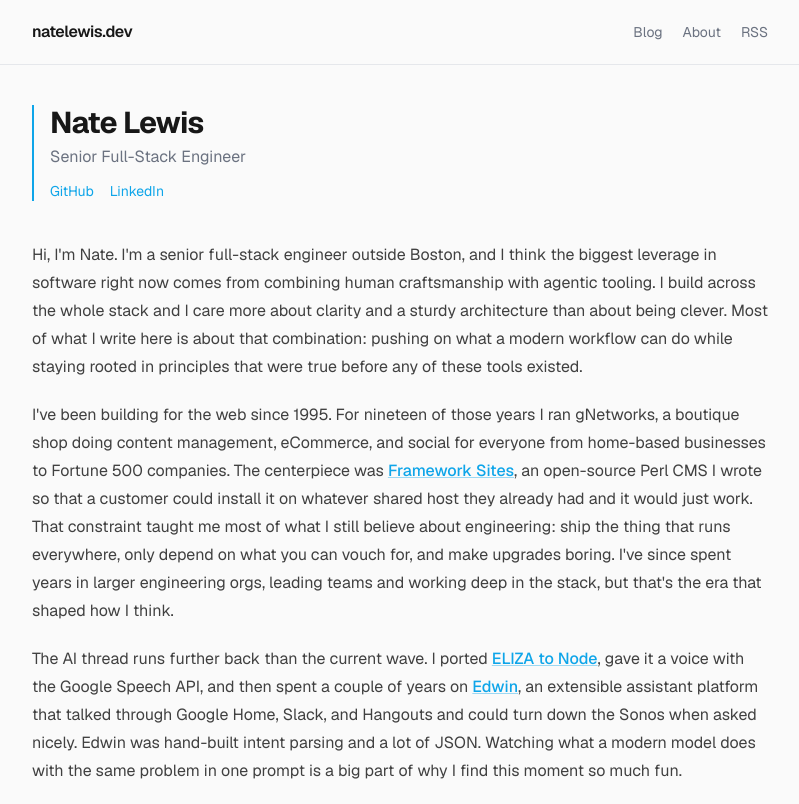
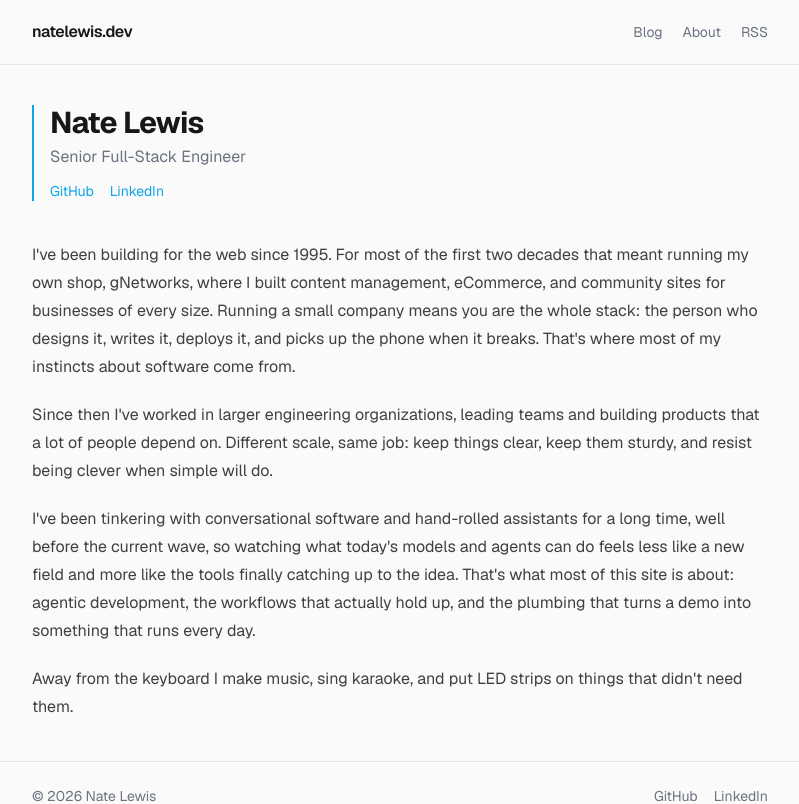
Before and after one commit to natelewis/natelewis-dev, a Next.js app: page /about in a window 1280 px wide. Shown: the top 804 px of the page, without its empty margins (240-1039 px from the left). Built offline with nearby package versions, Linux system fonts and the light colour scheme.

Commit message:
About: high level, lead with history

```diff
--- a/src/app/about/page.tsx
+++ b/src/app/about/page.tsx
@@ -33,59 +33,35 @@ export default function About() {
 
       <div className="prose prose-neutral dark:prose-invert max-w-none">
         <p>
-          Hi, I&apos;m Nate. I&apos;m a senior full-stack engineer outside
-          Boston, and I think the biggest leverage in software right now comes
-          from combining human craftsmanship with agentic tooling. I build
-          across the whole stack and I care more about clarity and a sturdy
-          architecture than about being clever. Most of what I write here is
-          about that combination: pushing on what a modern workflow can do
-          while staying rooted in principles that were true before any of
-          these tools existed.
+          I&apos;ve been building for the web since 1995. For most of the first
+          two decades that meant running my own shop, gNetworks, where I built
+          content management, eCommerce, and community sites for businesses of
+          every size. Running a small company means you are the whole stack:
+          the person who designs it, writes it, deploys it, and picks up the
+          phone when it breaks. That&apos;s where most of my instincts about
+          software come from.
         </p>
 
         <p>
-          I&apos;ve been building for the web since 1995. For nineteen of those
-          years I ran gNetworks, a boutique shop doing content management,
-          eCommerce, and social for everyone from home-based businesses to
-          Fortune 500 companies. The centerpiece was{" "}
-          <a href="https://github.com/natelewis/FWS-V2">Framework Sites</a>, an
-          open-source Perl CMS I wrote so that a customer could install it on
-          whatever shared host they already had and it would just work. That
-          constraint taught me most of what I still believe about engineering:
-          ship the thing that runs everywhere, only depend on what you can
-          vouch for, and make upgrades boring. I&apos;ve since spent years in
-          larger engineering orgs, leading teams and working deep in the
-          stack, but that&apos;s the era that shaped how I think.
+          Since then I&apos;ve worked in larger engineering organizations,
+          leading teams and building products that a lot of people depend on.
+          Different scale, same job: keep things clear, keep them sturdy, and
+          resist being clever when simple will do.
         </p>
 
         <p>
-          The AI thread runs further back than the current wave. I ported{" "}
-          <a href="https://github.com/natelewis/eliza-as-promised">ELIZA to Node</a>,
-          gave it a voice with the Google Speech API, and then spent a couple of
-          years on{" "}
-          <a href="https://github.com/natelewis/edwin-the-assistant">Edwin</a>,
-          an extensible assistant platform that talked through Google Home,
-          Slack, and Hangouts and could turn down the Sonos when asked nicely.
-          Edwin was hand-built intent parsing and a lot of JSON. Watching what
-          a modern model does with the same problem in one prompt is a big part
-          of why I find this moment so much fun.
+          I&apos;ve been tinkering with conversational software and
+          hand-rolled assistants for a long time, well before the current
+          wave, so watching what today&apos;s models and agents can do feels
+          less like a new field and more like the tools finally catching up
+          to the idea. That&apos;s what most of this site is about: agentic
+          development, the workflows that actually hold up, and the plumbing
+          that turns a demo into something that runs every day.
         </p>
 
         <p>
-          These days that means TypeScript and React on the front, LLMs and
-          agents behind them, MCP servers for things that were never meant to
-          have an API, and the unglamorous plumbing that turns a demo into
-          something that runs every day. This site is one of those: Markdown in
-          a repo, a container on Cloud Run, and a push to <code>main</code> to
-          publish.
-        </p>
-
-        <p>
-          Away from the keyboard I make music, host karaoke, and put LED strips
-          on things that probably didn&apos;t need them. For a few years I also
-          co-ran Geek Aid, an outdoor music and art festival that raised money
-          for art and technology scholarships, which is still one of my
-          favorite things I&apos;ve been part of.
+          Away from the keyboard I make music, sing karaoke, and put LED strips
+          on things that didn&apos;t need them.
         </p>
       </div>
     </>
```
